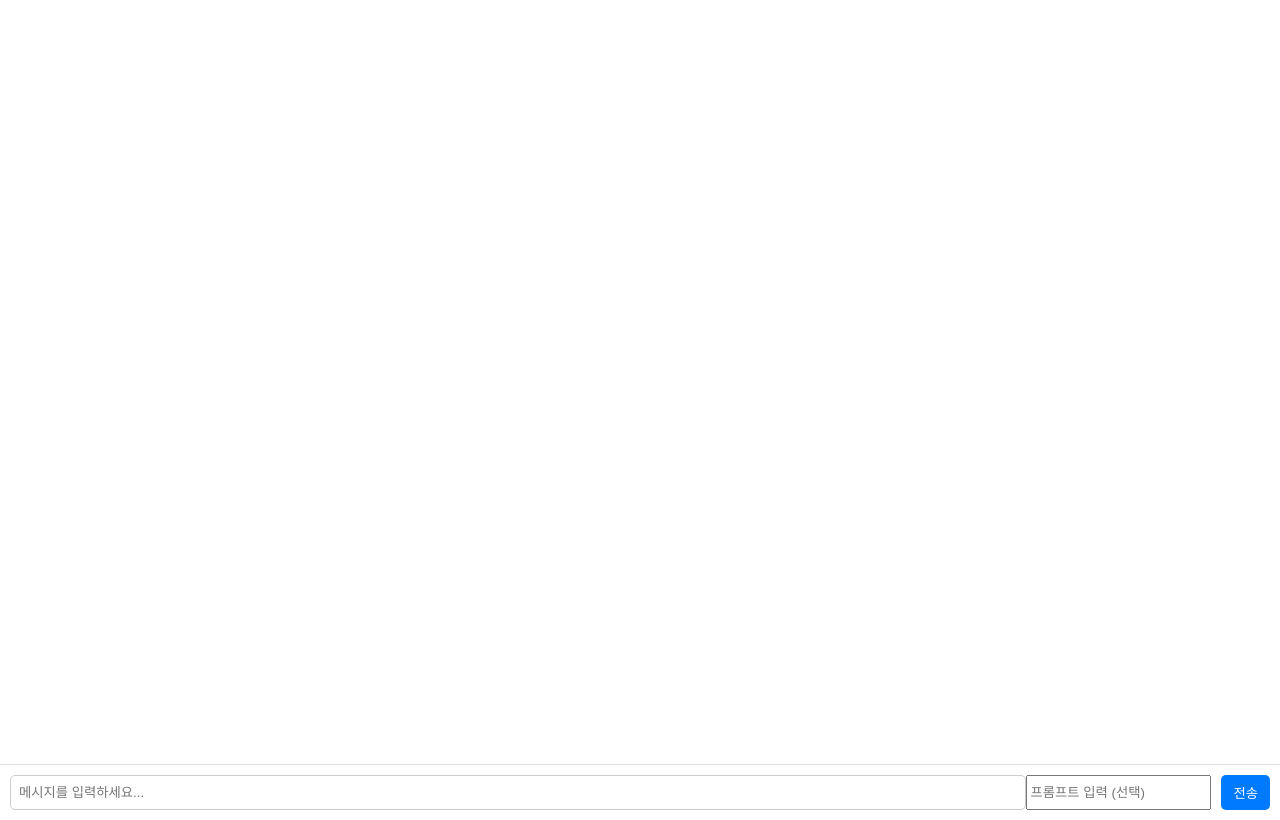
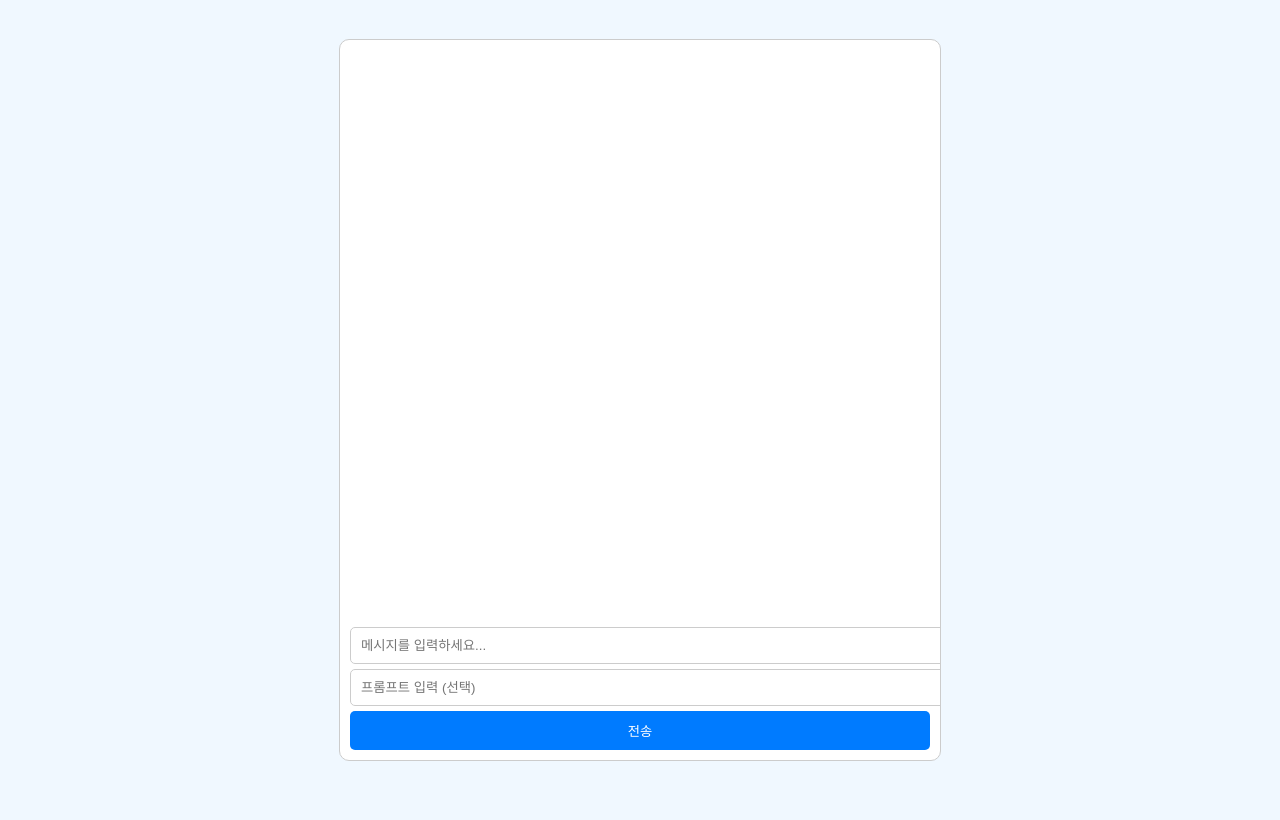
Before and after one commit to murang-korea/AI_chatting, a website: page public/index.html in a window 1280 px wide. Drawn offline with Linux system fonts and the light colour scheme.

Commit message:
Refactor CSS for improved layout and styling

```diff
--- a/public/style.css
+++ b/public/style.css
@@ -1,39 +1,50 @@
 body {
   font-family: sans-serif;
   margin: 0;
+  height: 100vh;
+  display: flex;
+  justify-content: center;
+  align-items: center;
+  background: #f0f8ff;
+}
+
+#chatContainer {
+  width: 95%;
+  max-width: 600px;
+  height: 90vh;
   display: flex;
   flex-direction: column;
-  height: 100vh;
-  background: #f9f9f9;
+  border: 1px solid #ccc;
+  border-radius: 10px;
+  overflow: hidden;
+  background: #fff;
 }
 
 #chat {
   flex: 1;
+  padding: 10px;
   overflow-y: auto;
-  padding: 10px;
-  background: #fff;
 }
 
 #inputArea {
   display: flex;
+  flex-direction: column;
   padding: 10px;
-  background: #fff;
-  border-top: 1px solid #ddd;
+  gap: 5px;
 }
 
-#message {
-  flex: 1;
-  padding: 8px;
+#message, #prompt {
+  padding: 10px;
   border: 1px solid #ccc;
   border-radius: 5px;
+  width: 100%;
 }
 
 #sendBtn {
-  margin-left: 10px;
-  padding: 8px 12px;
-  border: none;
+  padding: 10px;
   background: #007bff;
   color: white;
+  border: none;
   border-radius: 5px;
   cursor: pointer;
 }
```
